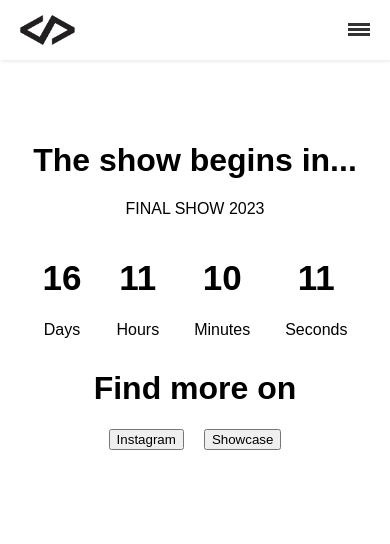
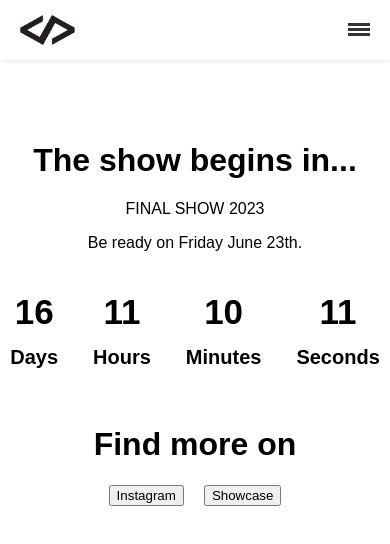
Before and after one commit to MohamedMankouchi/-FullProjectsIV_Platform, a React (Vite) app in the folder Platform/: page /livestream in a window 390 px wide. Shown: the top 544 px of the page. Built offline with nearby package versions, Linux system fonts and the light colour scheme; no server answers; a web font is replaced by a local one.

Commit message:
Styling hamburgermenu

```diff
--- a/Platform/src/App.css
+++ b/Platform/src/App.css
@@ -26,6 +26,10 @@ body {
   margin-top: 50px;
 }
 
+.span {
+  font-size: 20px;
+}
+
 .container {
   text-align: center;
 }
--- a/Platform/src/components/HamburgerMenu.jsx
+++ b/Platform/src/components/HamburgerMenu.jsx
@@ -11,16 +11,19 @@ export const HamburgerMenu = () => {
       </label>
       <ul class="menu">
         <li>
-          <a href="#work">Our Work</a>
+          <a>HOME</a>
         </li>
         <li>
-          <a href="#about">About</a>
+          <a href="#about">LIVESTREAM</a>
         </li>
         <li>
-          <a href="#careers">Careers</a>
+          <a href="#careers">INFO</a>
         </li>
         <li>
-          <a href="#contact">Contact</a>
+          <a href="#contact">TIMESCHEDULE</a>
+        </li>
+        <li>
+          <a href="#contact">SHOWCASE</a>
         </li>
       </ul>
     </header>
--- a/Platform/src/pages/Livestream.jsx
+++ b/Platform/src/pages/Livestream.jsx
@@ -14,20 +14,24 @@ export const Livestream = () => {
           className="timer"
         >
           <div className="day">
-            <h1>{days} </h1>
-            Days
+            <h1>
+              {days} <span className="span">Days</span>
+            </h1>
           </div>
           <div className="hour">
-            <h1>{hours} </h1>
-            Hours
+            <h1>
+              {hours} <span className="span">Hours</span>{" "}
+            </h1>
           </div>
           <div className="min">
-            <h1>{minutes} </h1>
-            Minutes
+            <h1>
+              {minutes} <span className="span">Minutes</span>{" "}
+            </h1>
           </div>
           <div className="sec">
-            <h1>{seconds}</h1>
-            Seconds
+            <h1>
+              {seconds} <span className="span">Seconds</span>
+            </h1>
           </div>
         </div>
       );
@@ -35,11 +39,13 @@ export const Livestream = () => {
   };
   return (
     <div>
-        <HamburgerMenu />
+      <HamburgerMenu />
       <div className="wrapper">
         <div className="container">
           <h1>The show begins in...</h1>
           <p>FINAL SHOW 2023</p>
+          <p>Be ready on Friday June 23th.</p>
+
           <Countdown
             renderer={renderer}
             date={new Date("2023-06-23T19:00:00").getTime()}
--- a/Platform/src/styling/hamburger.css
+++ b/Platform/src/styling/hamburger.css
@@ -38,7 +38,7 @@
 .header .menu {
   clear: both;
   max-height: 0;
-  transition: max-height 0.2s ease-out;
+  transition: max-height 0.5s ease-out;
 }
 
 /* menu icon */
@@ -87,7 +87,7 @@
 }
 
 .header .menu-btn:checked ~ .menu {
-  max-height: 240px;
+  max-height: 100vh;
 }
 
 .header .menu-btn:checked ~ .menu-icon .navicon {
```
